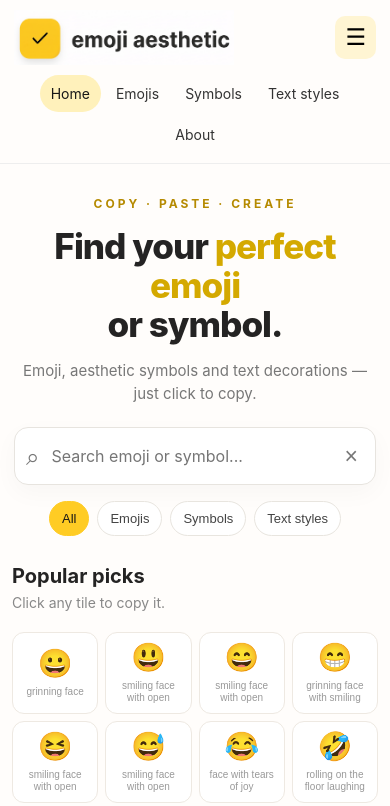
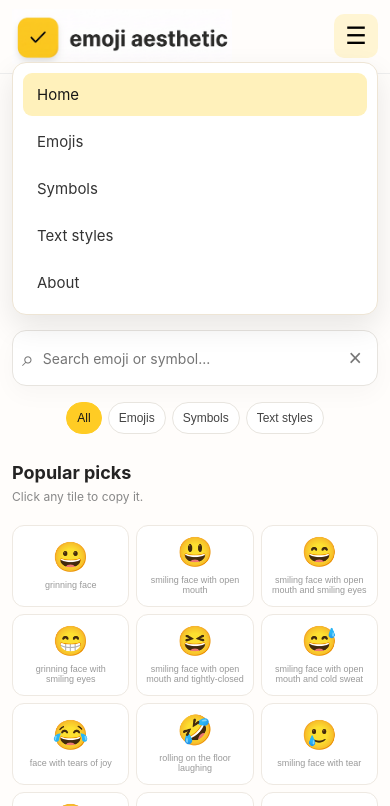
Before and after one commit to premhbhai-cell/Emoji-Aesthetic-, a plain HTML site: page index.html in a window 390 px wide. Both pictures are taken after a click on the button "Toggle navigation". Shown: the top 806 px of the page. Drawn offline with Linux system fonts and the light colour scheme.

Commit message:
mobile resposnsive fix

```diff
--- a/style.css
+++ b/style.css
@@ -10,3 +10,39 @@ button,a{-webkit-tap-highlight-color:transparent}
 @media(max-width:600px){header{gap:10px}header .brand{width:min(220px,68vw);max-width:68vw}.menu{padding:8px 10px;border-radius:10px;background:#fff5d3}nav.open{gap:4px}nav a{padding:10px 11px;font-size:14px}.hero{padding:0 14px;margin:32px auto 24px}.hero h1{font-size:clamp(34px,9vw,48px);line-height:1.12}.hero>p:not(.eyebrow){font-size:15px;line-height:1.5}.searchbar{margin:22px auto 15px;padding:7px 11px;border-radius:14px}.chips button,.categorybar button{padding:9px 12px;font-size:13px}.section,.library{padding:0 12px;margin:28px auto}.section-head{align-items:flex-start;flex-wrap:wrap}.grid{grid-template-columns:repeat(4,minmax(0,1fr));gap:7px}.tile{min-height:82px;border-radius:12px;gap:6px}.tile span{font-size:28px}.tile small{font-size:10px}.explore{padding:0 12px;grid-template-columns:1fr;margin:24px auto 40px}.library h1{font-size:clamp(30px,8vw,38px)}.library .categorybar{gap:6px}footer{padding:22px 12px}.contact-links{gap:12px;flex-direction:column;align-items:center}}
 @media(max-width:360px){.grid{grid-template-columns:repeat(3,minmax(0,1fr))}.tile{min-height:85px}.tile span{font-size:30px}}
 @media(min-width:601px) and (max-width:900px){.grid{grid-template-columns:repeat(6,minmax(0,1fr))}.explore{grid-template-columns:repeat(2,1fr)}header .brand{width:250px}}
+
+/* ===== Mobile responsive layout fixes ===== */
+html{width:100%;max-width:100%;overflow-x:hidden;-webkit-text-size-adjust:100%}
+body{width:100%;min-width:0;overflow-x:hidden}
+img,svg,video,canvas{max-width:100%}
+header,main,section,.section,.library,.explore,.grid{min-width:0}
+header{width:100%}header .brand{min-width:0}nav a{white-space:nowrap}
+.tile{min-width:0;overflow-wrap:anywhere}.searchbar{width:100%;min-width:0}.searchbar input{min-width:0}
+.section-head>*{min-width:0}
+@media(max-width:720px){
+ header{display:flex;flex-wrap:nowrap;justify-content:space-between;align-items:center}
+ header .brand{width:min(220px,calc(100vw - 86px));max-width:calc(100vw - 86px)}
+ .menu{display:inline-flex;align-items:center;justify-content:center;flex:0 0 44px;width:44px;height:44px;font-size:24px;cursor:pointer}
+ header nav{display:none;position:absolute;z-index:20;top:66px;left:12px;right:12px;width:auto;padding:10px;background:#fff;border:1px solid #eee5d5;border-radius:14px;box-shadow:0 12px 30px #00000018;flex-direction:column;align-items:stretch;gap:4px}
+ header nav.open{display:flex}header nav a{display:block;width:100%;padding:12px 14px;border-radius:9px;font-size:15px}
+ .hero{width:100%;max-width:100%}.hero h1{overflow-wrap:anywhere}
+ .hero>p:not(.eyebrow){max-width:560px;margin-left:auto;margin-right:auto}
+ .section-head{width:100%}.section-head #copied{overflow-wrap:anywhere}
+ .grid{grid-template-columns:repeat(4,minmax(0,1fr))}.tile{width:100%}
+ .library{width:100%}.library h1{line-height:1.12;overflow-wrap:anywhere}
+ .library .searchbar,.library .categorybar{max-width:100%;width:100%}
+ .explore a{min-width:0}footer{overflow-wrap:anywhere}
+}
+@media(max-width:420px){
+ header{padding:9px 12px}header nav{top:62px}
+ .hero{margin-top:28px;padding-left:12px;padding-right:12px}
+ .hero h1{font-size:clamp(31px,9vw,40px);letter-spacing:-.8px}
+ .eyebrow{font-size:10px;letter-spacing:2px}
+ .searchbar{gap:7px;padding:6px 9px}.searchbar span{font-size:21px}.searchbar input{font-size:14px}
+ .chips{gap:6px}.chips button,.categorybar button{padding:8px 10px;font-size:12px}
+ .grid{grid-template-columns:repeat(3,minmax(0,1fr));gap:7px}
+ .tile{min-height:82px;padding:8px 3px}.tile span{font-size:29px}.tile small{font-size:9px}
+ .section-head h2{font-size:18px}.section-head p{font-size:12px}
+ .library h1{font-size:clamp(28px,8vw,34px)}
+}
+@media(max-width:340px){.grid{grid-template-columns:repeat(2,minmax(0,1fr))}.hero h1{font-size:30px}}
```
